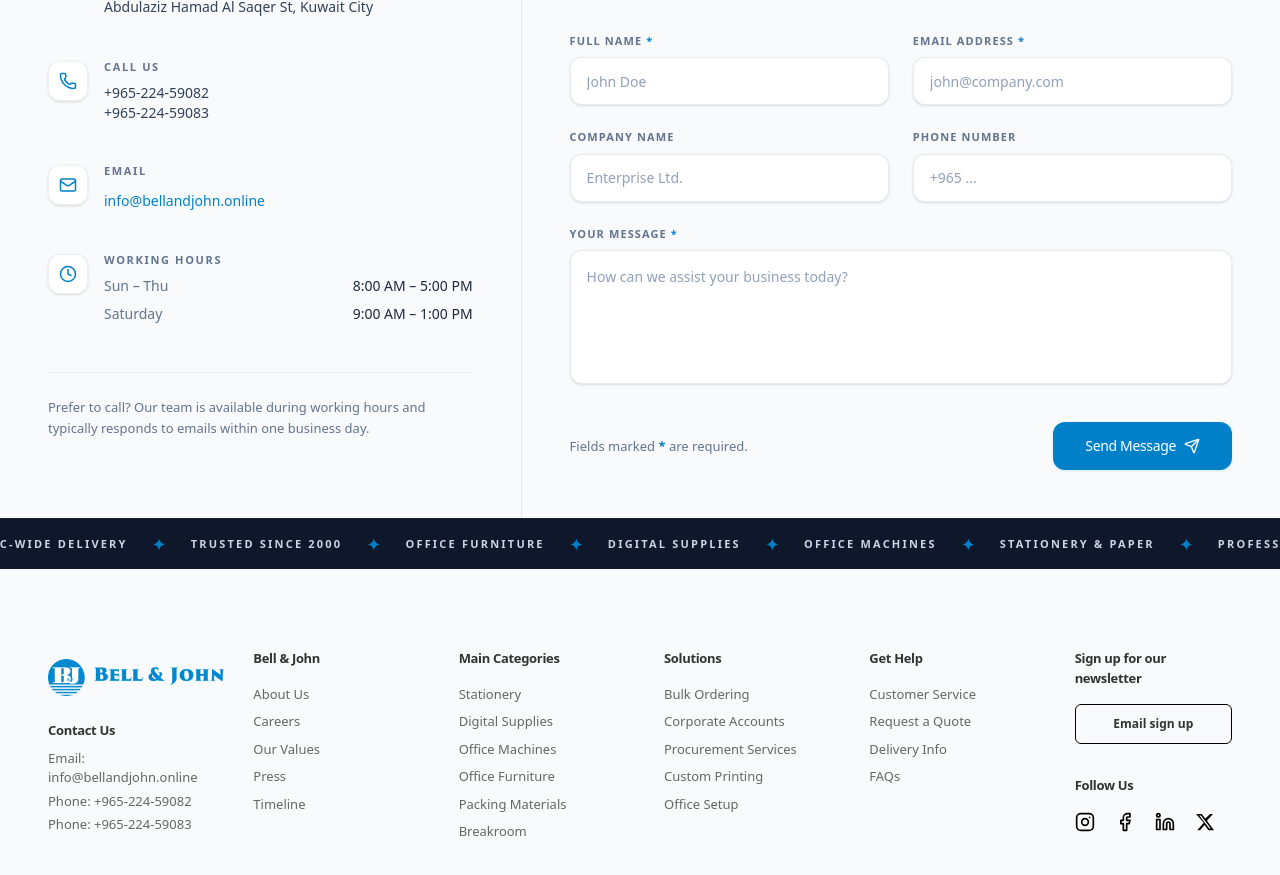
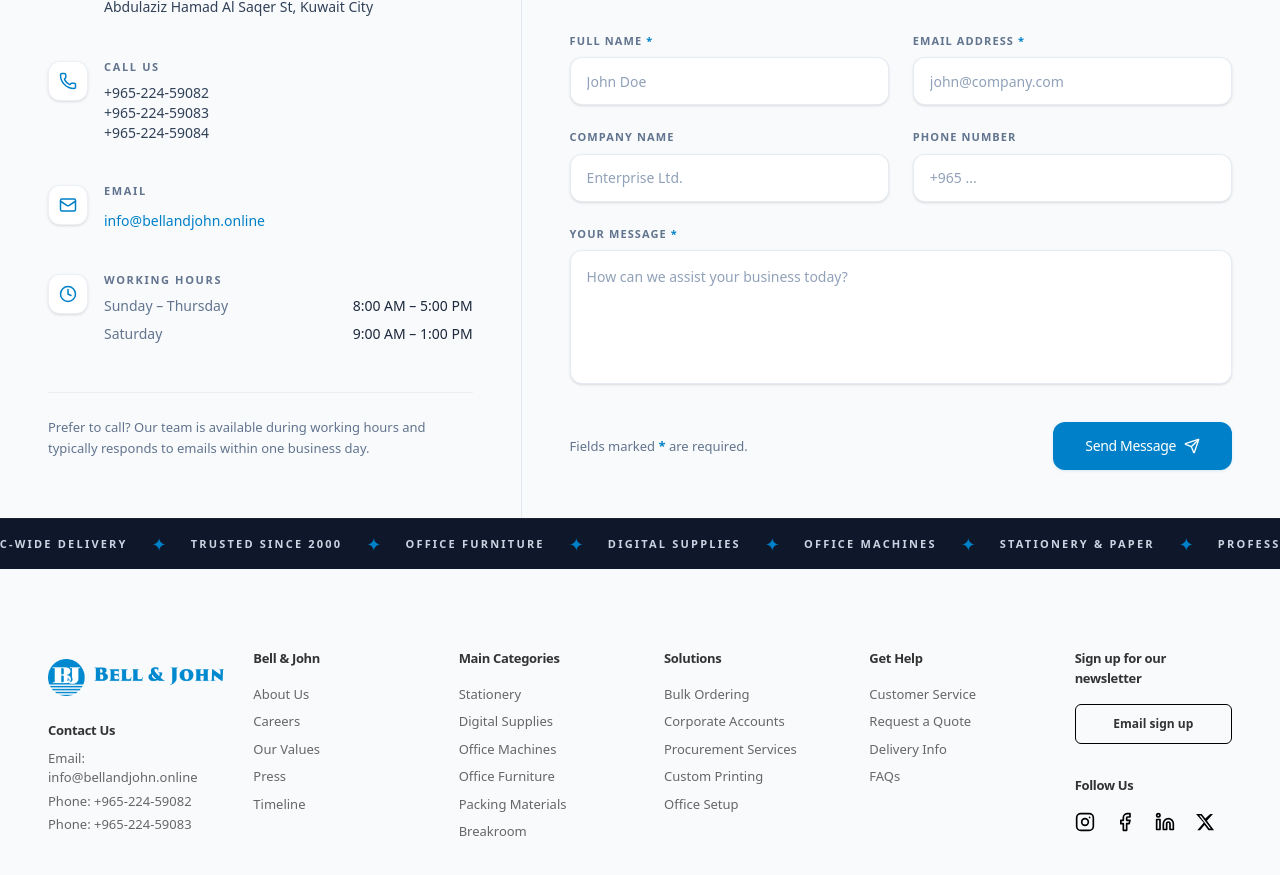
Before and after one commit to techsofttest/bell-john, a Next.js app: page / in a window 1280 px wide. Shown: the part 4420-5295 px from the top of the page. Built offline with nearby package versions, Linux system fonts and the light colour scheme; a web font is replaced by a local one.

Commit message:
feat: home contact update

```diff
--- a/app/components/global/ContactSection.tsx
+++ b/app/components/global/ContactSection.tsx
@@ -14,10 +14,10 @@
             "Al Tujjar Tower, Tower B, Floor 7, Office # 6",
             "Abdulaziz Hamad Al Saqer St, Kuwait City",
         ],
-        phones: ["+965-224-59082", "+965-224-59083"],
+        phones: ["+965-224-59082", "+965-224-59083", "+965-224-59084"],
         email: "info@bellandjohn.online",
         hours: [
-            { days: "Sun – Thu", time: "8:00 AM – 5:00 PM" },
+            { days: "Sunday – Thursday", time: "8:00 AM – 5:00 PM" },
             { days: "Saturday", time: "9:00 AM – 1:00 PM" },
         ],
     },
```
